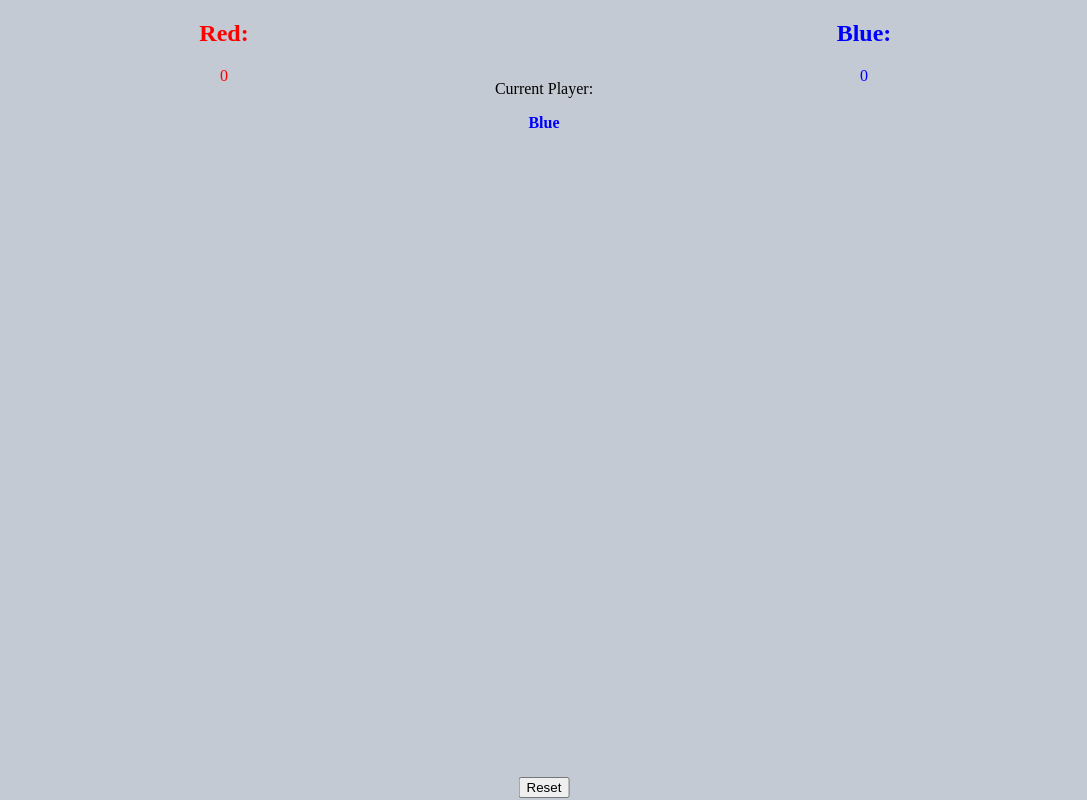
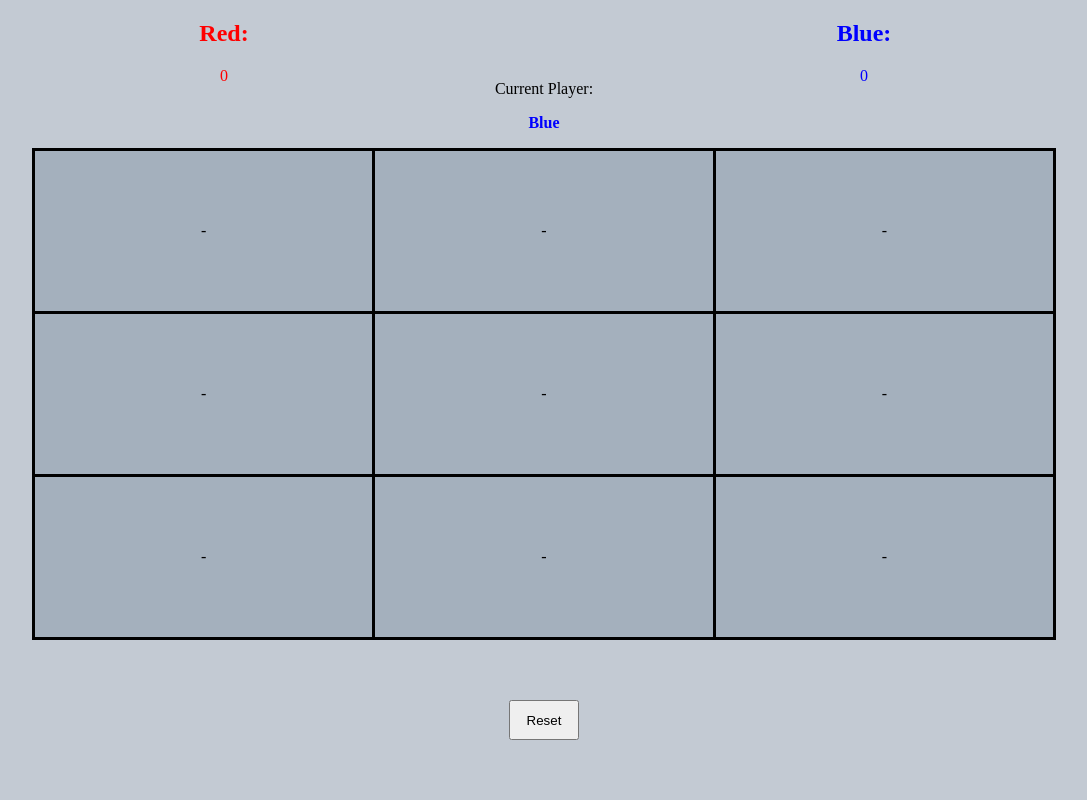
Before and after one commit to KevinEngstrom92/mandatory-js-2, a plain HTML site: page index.html in a window 1280 px wide. Shown: the whole page, without its empty margins (96-1183 px from the left). Drawn offline with Linux system fonts and the light colour scheme.

Commit message:
Changes made locally at home, remove canvas in favor for table, logic handles not clicking same td twice

```diff
--- a/TicTacToe.js
+++ b/TicTacToe.js
@@ -1,13 +1,15 @@
 console.log("Loaded file");
 
-let canvas = document.getElementById("canvas");
-let context = canvas.getContext("2D");
+document.getElementById("table").addEventListener("click", makeMove);
 
 var mappen = new Array(3).fill(new Array(3)).fill("");
+
+
 
 function WriteBoard() {
   console.log("WriteBoard() function reached");
   var player = document.getElementById("current-player");
+
 
   if (player.textContent === "Blue") {
     player.setAttribute("style", "color: blue; font-weight: bold;");
@@ -15,7 +17,36 @@ function WriteBoard() {
     player.setAttribute("style", "color: red; font-weight: bold;");
   }
 
+
   //  MainGameLoop();
 }
 
+
+
+function makeMove(event)
+{
+    var player = document.getElementById("current-player");
+  console.log("click");
+
+ let sign = "";
+
+
+
+if(event.target.textContent === "X" || event.target.textContent === "O")
+{
+  //Do nothing, since the cell was already taken by any player
+}
+else
+{
+  player.textContent === "Blue" ? sign = "X" : sign = "O";
+ player.textContent === "Blue" ? player.textContent = "Red" : player.textContent = "Blue";
+ event.target.textContent = sign;
+}
+
+
+
+ WriteBoard();
+}
+
+
 function MainGameLoop() {}
--- a/index.html
+++ b/index.html
@@ -27,10 +27,31 @@
         </div>
 
         <div class="main-game-area">
-          <canvas id="canvas" width="100%" height="100%"></canvas>
+          <table id="table">
+              <tbody>
+                  <tr>
+                      <td>-</td>
+                      <td>-</td>
+                      <td>-</td>
+                  </tr>
+                  <tr>
+                      <td>-</td>
+                      <td>-</td>
+                      <td>-</td>
+                  </tr>
+                  <tr>
+                      <td>-</td>
+                      <td>-</td>
+                      <td>-</td>
+                  </tr>
+              </tbody>
+          </table>
         </div>
       </main>
-      <button type="button" name="button">Reset</button>
+      <footer>
+          <button type="button" name="button">Reset</button>
+      </footer>
+
     </div>
   </body>
 </html>
--- a/style.css
+++ b/style.css
@@ -50,8 +50,40 @@ canvas {
   width: 100%;
 }
 button {
-  position: absolute;
-  bottom: 2px;
-  left: 50%;
-  transform: translateX(-50%);
+
+  height: 40px;
+  width: 70px;
+
+
 }
+
+table
+{
+  height: 100%;
+  width: 100%;
+  border: 3px solid black;
+  border-collapse: collapse;
+  table-layout: fixed;
+
+}
+
+td
+{
+  border: 3px solid black;
+  background-color: #A4B0BD;
+  transition: all 0.5s linear;
+
+}
+td:hover
+{
+  background-color: #777E8B;
+}
+
+footer
+{
+  height: 20%;
+  width: 100%;
+  display: flex;
+  align-items: center;
+  justify-content: center;
+}
```
